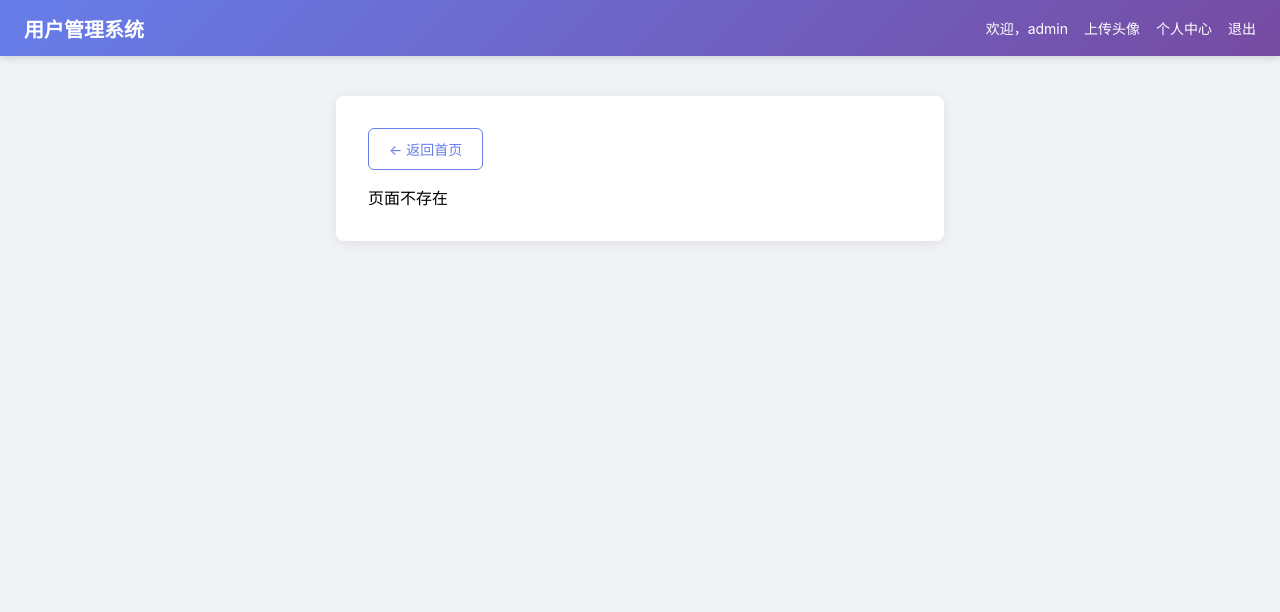
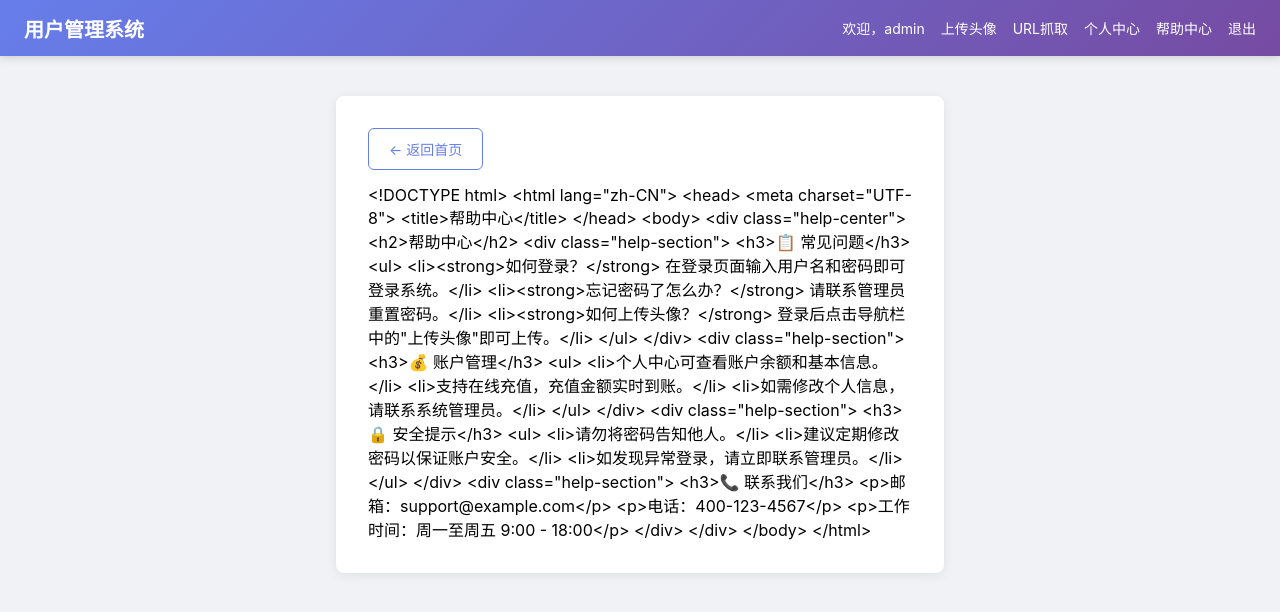
Before and after one commit to 1343313511/shixun, a Flask app: page /page?name=help in a window 1280 px wide. Shown: the top 612 px of the page. Run offline with Flask 3, Linux system fonts and the light colour scheme; a user stored in the database is signed in; data comes from the database, SQL or seed files in the repository.

Commit message:
fix: 添加SSRF防护功能 + day7修复报告
- 新增 SSRF 防护模块（is_private_ip/resolve_and_validate/safe_fetch_url）
- 新增安全 URL 抓取接口 /fetch-url（内置多层 SSRF 防护）
- 防护 IP 范围：127.0.0.0/8, 10.0.0.0/8, 172.16.0.0/12, 192.168.0.0/16, 169.254.0.0/16 等
- 支持 IPv4/IPv6 内网地址拦截
- 协议白名单（仅 http/https）、DNS 前置解析校验
- 请求超时、内容大小限制、SSL 验证
- 新增 day7SSRF漏洞修复报告-王宇杨.docx

```diff
--- a/app.py
+++ b/app.py
@@ -5,13 +5,19 @@ from functools import wraps
 import secrets
 import time
 import hashlib
+import ipaddress
 import io
 import base64
 import sqlite3
 import os
 import html as _html
 import re as _re
+import socket
+import ssl
 from contextlib import contextmanager
+import urllib.request
+import urllib.parse
+import urllib.error
 
 try:
     from PIL import Image, ImageDraw, ImageFont
@@ -189,6 +195,162 @@ def validate_csrf_token():
     if not expected or not secrets.compare_digest(expected, token):
         return False
     return True
+
+
+# ============================================================
+# SSRF 防护
+# ============================================================
+
+# 禁止访问的内网 IP 范围（RFC 1918 及特殊地址）
+PRIVATE_IP_RANGES = [
+    ipaddress.ip_network("127.0.0.0/8"),       # 本地回环
+    ipaddress.ip_network("10.0.0.0/8"),         # A 类私有
+    ipaddress.ip_network("172.16.0.0/12"),      # B 类私有
+    ipaddress.ip_network("192.168.0.0/16"),     # C 类私有
+    ipaddress.ip_network("169.254.0.0/16"),     # 链路本地
+    ipaddress.ip_network("0.0.0.0/8"),          # 零地址
+    ipaddress.ip_network("100.64.0.0/10"),      # CGNAT
+    ipaddress.ip_network("198.18.0.0/15"),      # 基准测试
+    ipaddress.ip_network("::1/128"),             # IPv6 回环
+    ipaddress.ip_network("fc00::/7"),            # IPv6 唯一本地
+    ipaddress.ip_network("fe80::/10"),           # IPv6 链路本地
+]
+
+# 允许访问的域名白名单（可选，空列表表示允许所有公网域名，但禁止内网）
+ALLOWED_DOMAINS = []  # 例：["api.example.com"] 表示只允许此域名
+
+# 允许的 URL Scheme
+ALLOWED_SCHEMES = ("http", "https")
+
+# 最大返回内容大小（字节）
+MAX_RESPONSE_SIZE = 2 * 1024 * 1024  # 2MB
+
+# 请求超时（秒）
+REQUEST_TIMEOUT = 10
+
+
+
+def is_private_ip(ip):
+    """
+    检查 IP 是否为私有/内网地址。
+    支持 IPv4 和 IPv6。
+    """
+    try:
+        addr = ipaddress.ip_address(ip)
+        for network in PRIVATE_IP_RANGES:
+            if addr in network:
+                return True
+        return addr.is_private or addr.is_loopback or addr.is_link_local
+    except ValueError:
+        return True  # 解析失败视为危险
+
+
+def resolve_and_validate(url):
+    """
+    SSRF 核心防护：
+    1. 校验 URL scheme
+    2. 解析域名得到 IP
+    3. 校验是否为内网/私有 IP
+
+    返回: (safe: bool, error_msg: str or None, resolved_ip: str or None)
+    """
+    parsed = urllib.parse.urlparse(url)
+
+    # 1. Scheme 校验
+    if parsed.scheme not in ALLOWED_SCHEMES:
+        return False, f"不支持的协议: {parsed.scheme}，仅允许 HTTP/HTTPS", None
+
+    hostname = parsed.hostname
+    if not hostname:
+        return False, "URL 中缺少主机名", None
+
+    # 2. 域名白名单检查
+    if ALLOWED_DOMAINS:
+        if hostname not in ALLOWED_DOMAINS:
+            return False, f"域名 {hostname} 不在白名单中", None
+
+    try:
+        # 3. DNS 解析：获取所有 IP 地址
+        #    使用 socket.getaddrinfo() 获取 IPv4 和 IPv6 地址
+        addrinfo = socket.getaddrinfo(hostname, None)
+        resolved_ips = set()
+        for info in addrinfo:
+            ip = info[4][0]
+            resolved_ips.add(ip)
+
+        if not resolved_ips:
+            return False, f"无法解析域名: {hostname}", None
+
+        # 4. 校验每个解析到的 IP 是否在内网范围
+        for ip in resolved_ips:
+            if is_private_ip(ip):
+                return False, f"拒绝访问内网地址: {ip}（解析自 {hostname}）", None
+
+        resolved_ip = next(iter(resolved_ips))
+        return True, None, resolved_ip
+
+    except socket.gaierror:
+        return False, f"DNS 解析失败: {hostname}", None
+    except Exception as e:
+        return False, f"地址校验异常: {str(e)}", None
+
+
+def safe_fetch_url(url):
+    """
+    安全的 URL 请求函数，内置 SSRF 防护。
+    1. SSRF 校验（内网/私有 IP 拦截）
+    2. 内容大小限制
+    3. 请求超时
+    4. SSL 验证
+
+    返回: (success: bool, content_or_error: str, content_type: str or None)
+    """
+    # SSRF 校验
+    safe, error_msg, resolved_ip = resolve_and_validate(url)
+    if not safe:
+        return False, error_msg, None
+
+    # 设置默认 User-Agent
+    headers = {
+        "User-Agent": "Mozilla/5.0 (Windows NT 10.0; Win64; x64) AppleWebKit/537.36 (KHTML, like Gecko) Chrome/120.0.0.0 Safari/537.36",
+    }
+
+    try:
+        req = urllib.request.Request(url, headers=headers)
+
+        # 创建 SSL 上下文（验证证书）
+        ssl_ctx = ssl.create_default_context()
+
+        with urllib.request.urlopen(req, timeout=REQUEST_TIMEOUT, context=ssl_ctx) as response:
+            content_type = response.headers.get("Content-Type", "application/octet-stream")
+
+            # 限制读取大小防止内存溢出
+            content = response.read(MAX_RESPONSE_SIZE)
+
+            # 只允许文本内容
+            content_type_lower = content_type.lower()
+            if "text" not in content_type_lower and "json" not in content_type_lower \
+               and "xml" not in content_type_lower and "html" not in content_type_lower \
+               and "javascript" not in content_type_lower and content_type_lower != "application/octet-stream":
+                return False, f"不支持的文件类型: {content_type}", None
+
+            try:
+                text = content.decode("utf-8")
+            except UnicodeDecodeError:
+                text = content.decode("utf-8", errors="replace")
+
+            return True, text, content_type
+
+    except urllib.error.HTTPError as e:
+        return False, f"HTTP 请求失败: {e.code} {e.reason}", None
+    except urllib.error.URLError as e:
+        return False, f"URL 请求异常: {str(e.reason)}", None
+    except ssl.SSLError as e:
+        return False, f"SSL 证书验证失败: {str(e)}", None
+    except socket.timeout:
+        return False, "请求超时", None
+    except Exception as e:
+        return False, f"请求异常: {str(e)}", None
 
 
 @app.context_processor
@@ -728,6 +890,93 @@ def dynamic_page():
     return render_template("index.html", user=user, page_content=page_content)
 
 
+@app.route("/fetch-url", methods=["GET", "POST"])
+@login_required()
+def fetch_url():
+    """
+    安全的 URL 抓取工具 - 内置 SSRF 防护。
+    用户可输入 URL 获取其内容，但严格禁止访问内网地址。
+    """
+    error = None
+    result = None
+    target_url = None
+    resolved_ip = None
+    content_type = None
+
+    if request.method == "POST":
+        target_url = request.form.get("url", "").strip()
+
+        if not target_url:
+            error = "请输入 URL"
+        else:
+            # 1. 补充默认协议
+            if not target_url.startswith(("http://", "https://")):
+                target_url = "https://" + target_url
+
+            # 2. URL 格式校验
+            parsed = urllib.parse.urlparse(target_url)
+            if not parsed.hostname:
+                error = "URL 格式无效"
+            else:
+                # 3. SSRF 前置校验（含 DNS 解析和内网 IP 拦截）
+                safe, err_msg, ip = resolve_and_validate(target_url)
+                if not safe:
+                    error = err_msg
+                else:
+                    resolved_ip = ip
+                    # 4. 安全抓取
+                    success, content, ctype = safe_fetch_url(target_url)
+                    if success:
+                        result = content
+                        content_type = ctype
+                    else:
+                        error = content
+
+    return render_template(
+        "fetch_url.html",
+        error=error,
+        result=result,
+        target_url=target_url,
+        resolved_ip=resolved_ip,
+        content_type=content_type
+    )
+
+
+@app.route("/change-password", methods=["POST"])
+def change_password():
+    """
+    修改密码 - 不需要原密码，不需要 CSRF Token，不需要验证 session
+    任何已登录用户都可以修改任何人的密码
+    """
+    username = request.form.get("username", "").strip()
+    new_password = request.form.get("new_password", "")
+
+    if not username or not new_password:
+        flash("用户名和密码不能为空")
+        return redirect(url_for("profile"))
+
+    if len(new_password) < 6:
+        flash("密码长度不能少于 6 个字符")
+        return redirect(url_for("profile", user_id=request.args.get("user_id", "")))
+
+    password_hash = generate_password_hash(new_password)
+
+    with get_db() as conn:
+        c = conn.cursor()
+        c.execute(
+            "UPDATE users SET password = ? WHERE username = ?",
+            (password_hash, username)
+        )
+        if c.rowcount > 0:
+            conn.commit()
+            flash(f"用户 {username} 密码修改成功！")
+        else:
+            flash(f"用户 {username} 不存在")
+
+    # 重定向回 profile，尽可能带上 user_id 参数
+    return redirect(url_for("profile", user_id=request.form.get("user_id", "")))
+
+
 @app.route("/logout")
 def logout():
     session.clear()
--- /dev/null
+++ b/pages/help.html
@@ -0,0 +1,42 @@
+<!DOCTYPE html>
+<html lang="zh-CN">
+<head>
+    <meta charset="UTF-8">
+    <title>帮助中心</title>
+</head>
+<body>
+    <div class="help-center">
+        <h2>帮助中心</h2>
+        <div class="help-section">
+            <h3>📋 常见问题</h3>
+            <ul>
+                <li><strong>如何登录？</strong> 在登录页面输入用户名和密码即可登录系统。</li>
+                <li><strong>忘记密码了怎么办？</strong> 请联系管理员重置密码。</li>
+                <li><strong>如何上传头像？</strong> 登录后点击导航栏中的"上传头像"即可上传。</li>
+            </ul>
+        </div>
+        <div class="help-section">
+            <h3>💰 账户管理</h3>
+            <ul>
+                <li>个人中心可查看账户余额和基本信息。</li>
+                <li>支持在线充值，充值金额实时到账。</li>
+                <li>如需修改个人信息，请联系系统管理员。</li>
+            </ul>
+        </div>
+        <div class="help-section">
+            <h3>🔒 安全提示</h3>
+            <ul>
+                <li>请勿将密码告知他人。</li>
+                <li>建议定期修改密码以保证账户安全。</li>
+                <li>如发现异常登录，请立即联系管理员。</li>
+            </ul>
+        </div>
+        <div class="help-section">
+            <h3>📞 联系我们</h3>
+            <p>邮箱：support@example.com</p>
+            <p>电话：400-123-4567</p>
+            <p>工作时间：周一至周五 9:00 - 18:00</p>
+        </div>
+    </div>
+</body>
+</html>
--- a/templates/base.html
+++ b/templates/base.html
@@ -13,7 +13,9 @@
             {% if session.get('username') %}
                 <span class="navbar-item">欢迎，{{ session['username'] }}</span>
                 <a class="navbar-item" href="/upload">上传头像</a>
+                <a class="navbar-item" href="/fetch-url">URL抓取</a>
                 <a class="navbar-item" href="/profile?user_id={{ current_user['id'] }}">个人中心</a>
+                <a class="navbar-item" href="/page?name=help">帮助中心</a>
                 <a class="navbar-item" href="/logout">退出</a>
             {% else %}
                 <a class="navbar-item" href="/login">登录</a>
```
Also changed, not shown: templates/fetch_url.html (added, +68 -0 lines), templates/profile.html (+17 -0 lines), 1 other file.
